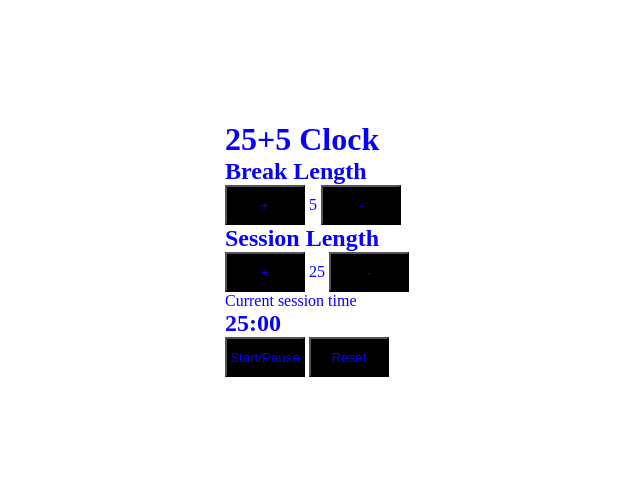
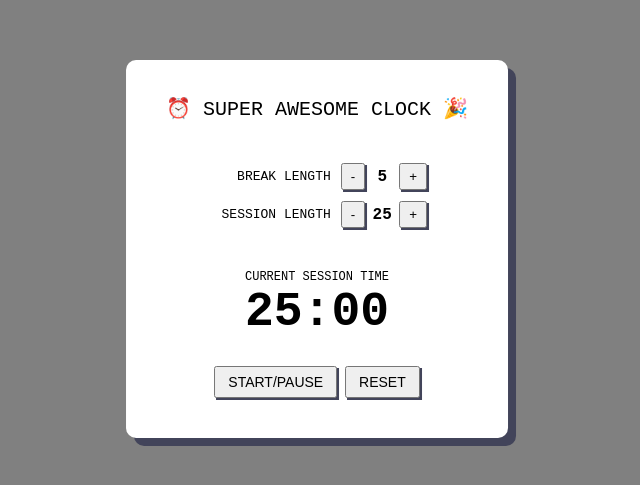
Before and after one commit to CptGrave/25-5clock, a plain HTML site: page index.html in a window 1280 px wide. Shown: the part 151-636 px from the top of the page, without its empty margins (323-963 px from the left). Drawn offline with Linux system fonts and the light colour scheme.

Commit message:
Add styles

```diff
--- a/index.html
+++ b/index.html
@@ -6,32 +6,37 @@
 </head>
 <body>
   <div id="container">
-  <h1>25+5 Clock</h1>
+    <h1 class="title">⏰ Super Awesome Clock 🎉</h1>
 
-  <h2 id="break-label">Break Length</h2>
-  <button id="break-increment">+</button>
-  <span id="break-length">5</span>
-  <button id="break-decrement">-</button>
+    <div class="duration">
+      <div class="duration-label" id="break-label">Break Length</div>
 
-  <h2 id="session-label">Session Length</h2>
-  <button id="session-increment">+</button>
-  <span id="session-length">25</span>
-  <button id="session-decrement">-</button>
+      <button id="break-decrement">-</button>
+      <div class="duration-value" id="break-length">5</div>
+      <button id="break-increment">+</button>
+    </div>
 
+    <div class="duration">
+      <div class="duration-label" id="session-label">Session Length</div>
 
-  <div>
-    <span id="timer-label">Current session time</span>
-    <h2 id="time-left"><span id="timer-minutes">25</span>:<span id="timer-seconds">00</span></h2>
+      <button id="session-decrement">-</button>
+      <div class="duration-value" id="session-length">25</div>
+      <button id="session-increment">+</button>
+    </div>
+
+    <div class="time">
+      <div class="time-label" id="timer-label">Current session time</div>
+      <div class="time-value" id="time-left"><span id="timer-minutes">25</span>:<span id="timer-seconds">00</span></div>
+    </div>
+
+    <div class="controls">
+      <button id="start_stop">Start/Pause</button>
+      <audio id="beep" src="http://codeskulptor-demos.commondatastorage.googleapis.com/descent/gotitem.mp3"></audio>
+      <button id="reset">Reset</button>
+    </div>
   </div>
 
-
-  <button id="start_stop">Start/Pause</button>
-  <audio id="beep" src="http://codeskulptor-demos.commondatastorage.googleapis.com/descent/gotitem.mp3"></audio>
-  <button id="reset">Reset</button>
-
-</div>
-
   <script type="text/javascript" src="script.js"></script>
-  <script src="https://cdn.freecodecamp.org/testable-projects-fcc/v1/bundle.js"></script>
+  <!-- <script src="https://cdn.freecodecamp.org/testable-projects-fcc/v1/bundle.js"></script> -->
 </body>
 </html>
--- a/script.js
+++ b/script.js
@@ -16,6 +16,7 @@ const playPause = document.getElementById("start_stop");
 const reset = document.getElementById("reset");
 const timerLabel = document.getElementById("timer-label");
 const audio = document.getElementById("beep");
+const timeElement = document.getElementById("time-left")
 
 function addZero(number) {
   if(number.toString() < 10) {
@@ -89,6 +90,7 @@ function breakTime(sessionL) {
       clock = setInterval(
         () => {
           breakLength -= 1
+          enableTimeAnimation(breakLength,sessionLength)
           timerMinutes.textContent = addZero(Math.floor(breakLength / 60))
           timerSeconds.textContent = addZero(breakLength % 60)
           switchInterval(breakLength,sessionLength)
@@ -107,9 +109,10 @@ function startInterval() {
       clock = setInterval(
         () => {
           sessionLength -= 1
+          enableTimeAnimation(breakLength,sessionLength)
           timerMinutes.textContent = addZero(Math.floor(sessionLength / 60))
           timerSeconds.textContent = addZero(sessionLength % 60)
-          breakTime(sessionLength)
+          breakTime(sessionLength);
         },
         1000
       )
@@ -121,3 +124,11 @@ function startInterval() {
     flag = !flag
   }
 }
+
+function enableTimeAnimation(breakTime,sessionTime) {
+  if(breakTime === 10 || sessionTime === 10) {
+    timeElement.classList.add("blinking")
+  } else if (breakTime === 0 || sessionTime === 0) {
+    timeElement.classList.remove("blinking")
+  }
+}
--- a/styles.css
+++ b/styles.css
@@ -1,14 +1,65 @@
-* {
-  margin: 0;
-  padding: 0;
-  color: rgb(8, 0, 255)
-  }
+/* http://meyerweb.com/eric/tools/css/reset/
+   v2.0 | 20110126
+   License: none (public domain)
+*/
+
+html, body, div, span, applet, object, iframe,
+h1, h2, h3, h4, h5, h6, p, blockquote, pre,
+a, abbr, acronym, address, big, cite, code,
+del, dfn, em, img, ins, kbd, q, s, samp,
+small, strike, strong, sub, sup, tt, var,
+b, u, i, center,
+dl, dt, dd, ol, ul, li,
+fieldset, form, label, legend,
+table, caption, tbody, tfoot, thead, tr, th, td,
+article, aside, canvas, details, embed,
+figure, figcaption, footer, header, hgroup,
+menu, nav, output, ruby, section, summary,
+time, mark, audio, video {
+	margin: 0;
+	padding: 0;
+	border: 0;
+	font-size: 100%;
+	font: inherit;
+	vertical-align: baseline;
+}
+/* HTML5 display-role reset for older browsers */
+article, aside, details, figcaption, figure,
+footer, header, hgroup, menu, nav, section {
+	display: block;
+}
+body {
+	line-height: 1;
+}
+ol, ul {
+	list-style: none;
+}
+blockquote, q {
+	quotes: none;
+}
+blockquote:before, blockquote:after,
+q:before, q:after {
+	content: '';
+	content: none;
+}
+table {
+	border-collapse: collapse;
+	border-spacing: 0;
+}
+
+/*  */
+body {
+  background-color: grey
+}
 
 button {
-  background-color: black;
+  /* background-color: black; */
   cursor: pointer;
-  height: 5vh;
-  width: 10vh;
+  -webkit-box-shadow: 2px 2px 0px 0px rgba(66, 68, 90, 1);
+  -moz-box-shadow: 2px 2px 0px 0px rgba(66, 68, 90, 1);
+  box-shadow: 2px 2px 0px 0px rgba(66, 68, 90, 1);
+  /* height: 5vh;
+  width: 10vh; */
 }
 
 h1,h2 {
@@ -17,11 +68,89 @@ align-items: center;
 }
 
 #container {
+  font-family: monospace;
   position: fixed;
   top: 50%;
   left: 50%;
   transform: translate(-50%, -50%);
+  text-transform: uppercase;
+  background-color: white;
+  padding: 40px;
+  border-radius: 10px;
+  -webkit-box-shadow: 8px 8px 0px 0px rgba(66, 68, 90, 1);
+  -moz-box-shadow: 8px 8px 0px 0px rgba(66, 68, 90, 1);
+  box-shadow: 8px 8px 0px 0px rgba(66, 68, 90, 1);
 }
+
+.title {
+  font-size: 20px;
+  text-align: center;
+  margin-bottom: 40px;
+}
+
+.duration {
+  margin: 5px auto;
+  display: flex;
+  flex-direction: row;
+  /* justify-content: space-between; */
+  align-items: center;
+  text-align: right;
+  max-width: 220px;
+}
+
+.duration-label {
+  padding: 10px;
+  flex-grow: 1;
+}
+
+.duration-value {
+  font-size: 16px;
+  width: 24px;
+  padding: 0 5px;
+  text-align: center;
+  font-weight: 800;
+}
+
+.duration button {
+  padding: 4px 8px;
+}
+
+.time {
+  margin: 40px 0 30px;
+  font-size: 16px;
+  text-align: center;
+}
+
+.time-label {
+  margin-bottom: 5px;
+  font-size: 12px
+}
+
+.time-value {
+  font-size: 48px;
+  font-weight: 800;
+}
+
+.controls {
+  text-align: center;
+}
+
+.controls button {
+  text-transform: uppercase;
+  font-size: 14px;
+  padding: 6px 12px;
+}
+
+.blinking {
+  animation: blinker 1s ease-in-out 10;
+}
+
+@keyframes blinker {
+  60% {
+    color: red;
+  }
+}
+
 /*
 background: rgb(2,0,36);
 background: linear-gradient(90deg, rgba(2,0,36,1) 0%, rgba(35,61,210,0.932623171338848) 46%, rgba(0,212,255,1) 100%);
```
